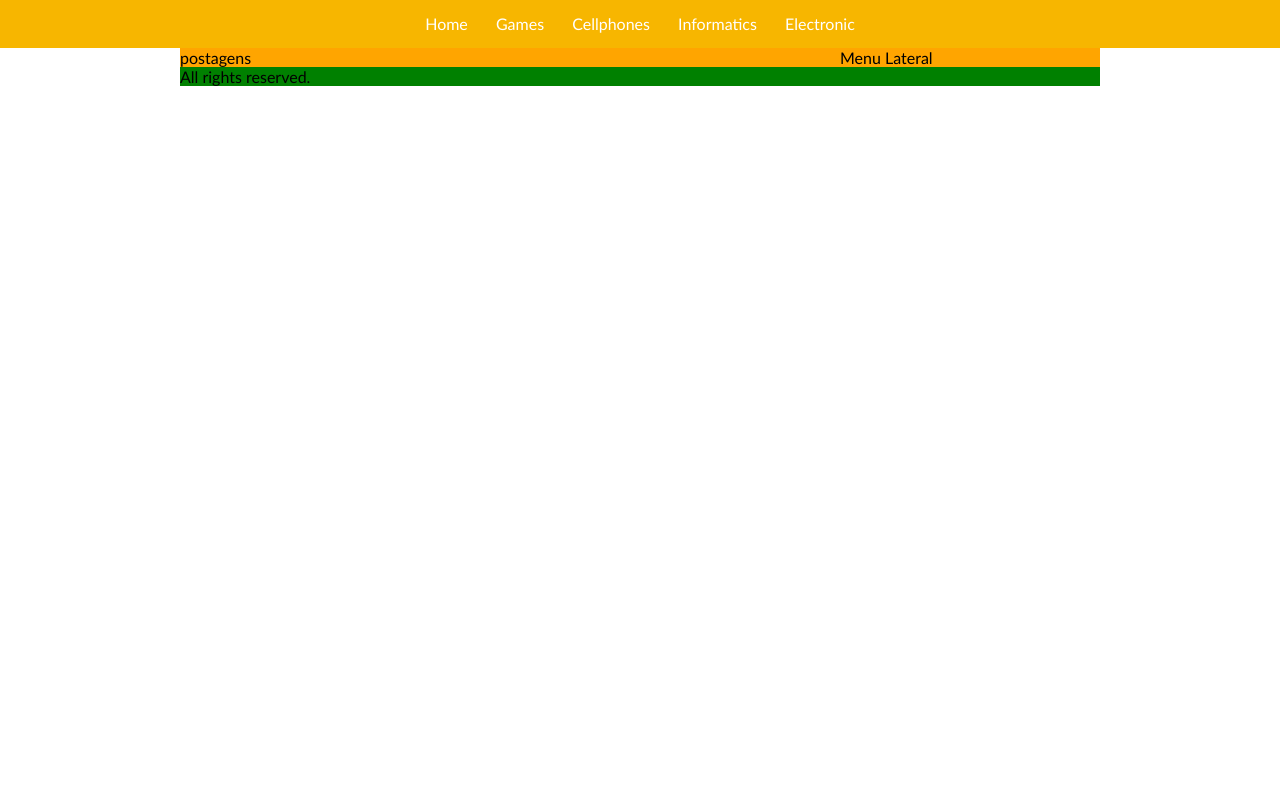
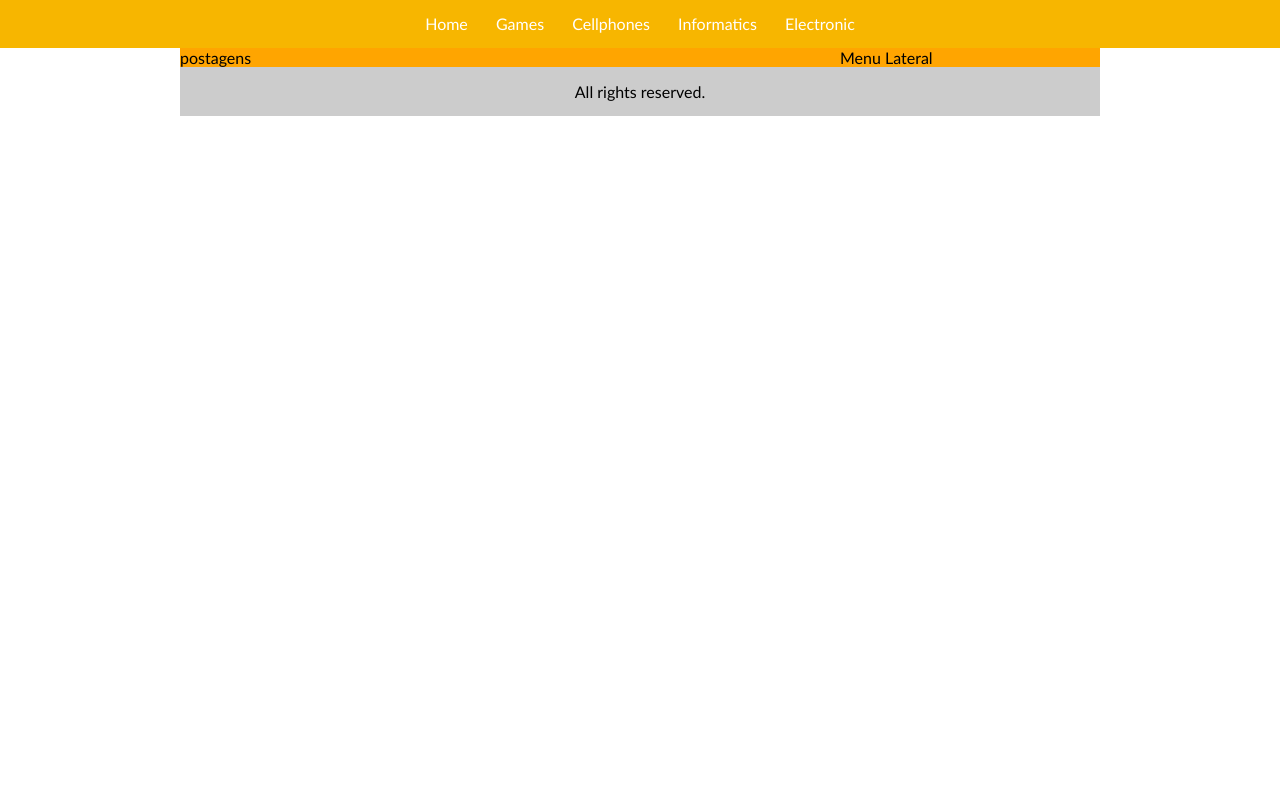
Before and after one commit to maloney-dev/techblog, a plain HTML site: page index.html in a window 1280 px wide. Shown: the part 109-899 px from the top of the page. Drawn offline with Linux system fonts and the light colour scheme.

Commit message:
set footer elements

```diff
--- a/css/style.css
+++ b/css/style.css
@@ -73,5 +73,8 @@ a:hover {
 }
 
 #footer {
-    background-color: green;
+    clear: both;
+    text-align: center;
+    padding: 15px;
+    background-color: #ccc;
 }
```
